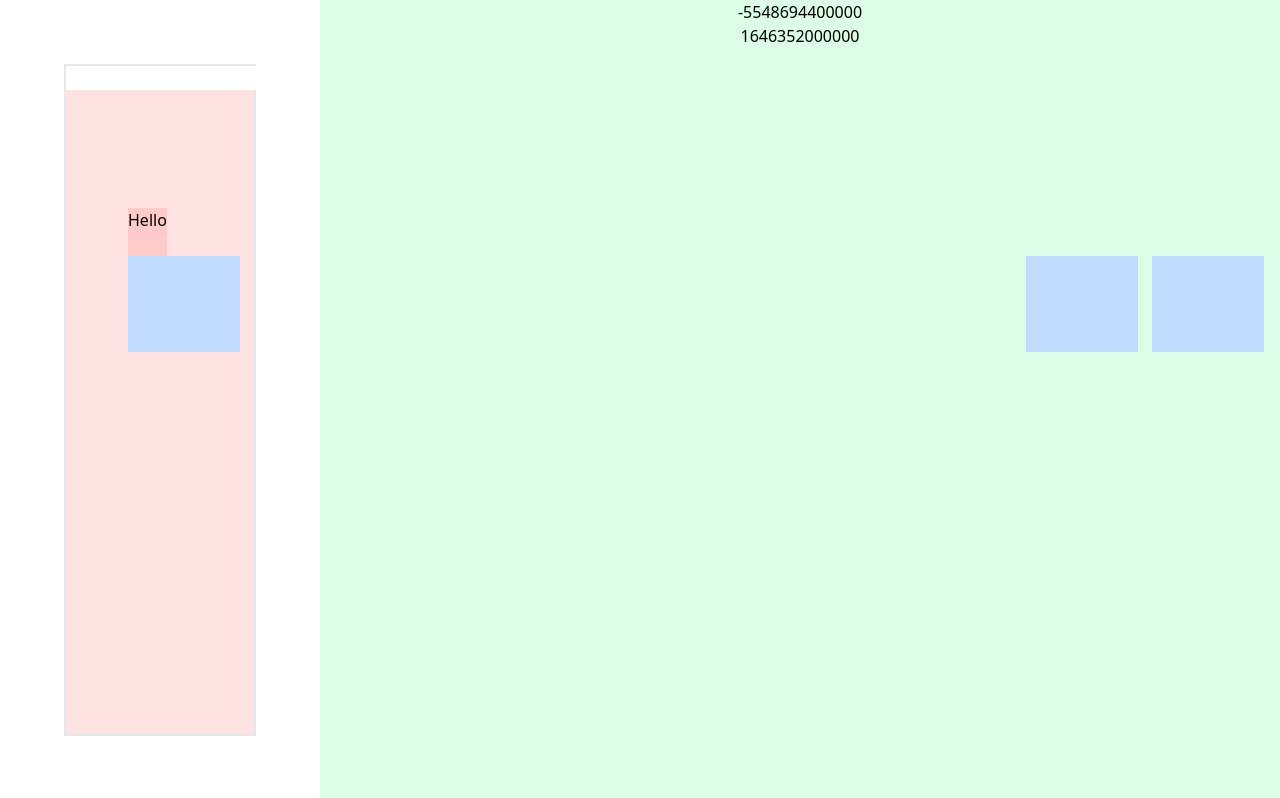
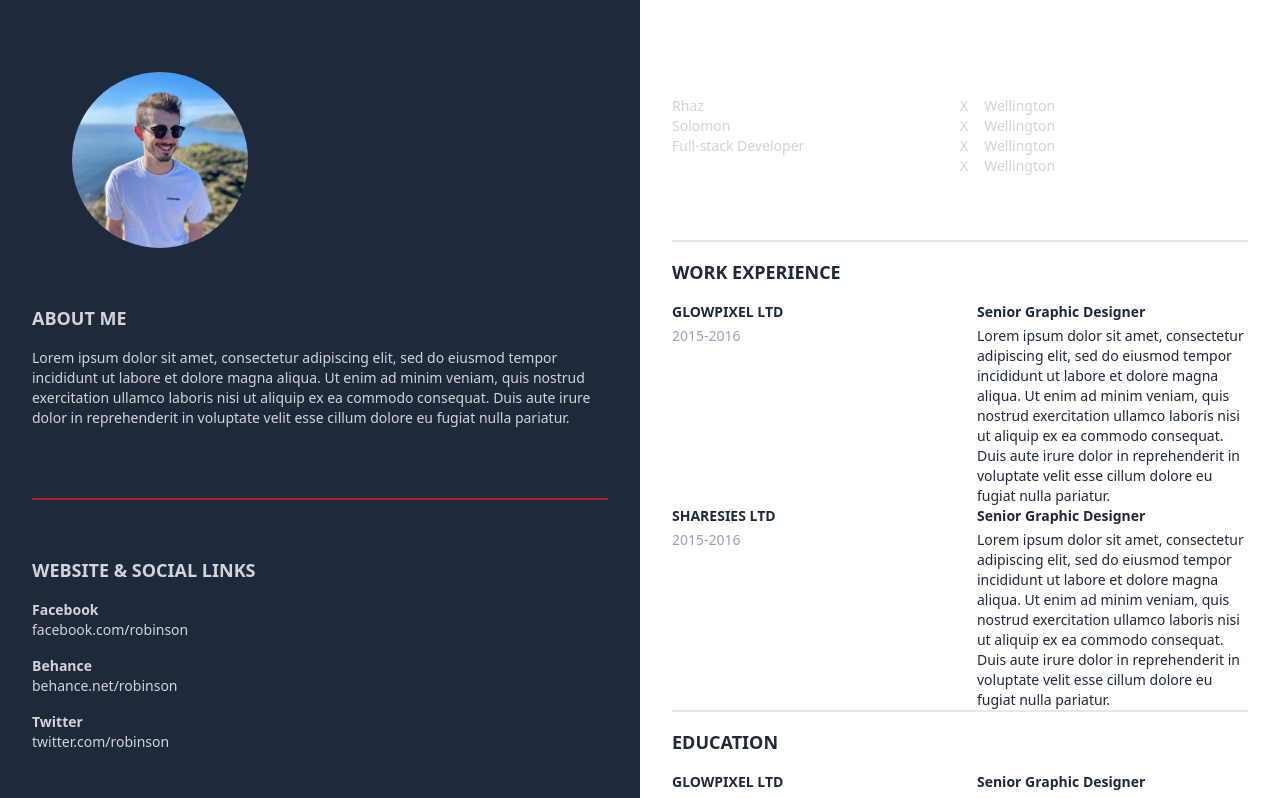
Before and after one commit to rhazsolomon/my-website, a React (Create React App) app: page / in a window 1280 px wide. Shown: the top 798 px of the page. Built offline with nearby package versions, Linux system fonts and the light colour scheme.

Commit message:
first go at making a cv in html

```diff
--- a/src/App.js
+++ b/src/App.js
@@ -4,13 +4,14 @@ import React from "react";
 import MyWebsiteLandingPage from './pages/MyWebsiteLandingPage';
 import OweMessagePage from './pages/OweMessagePage'
 import TimelineAppPage from './pages/TimelineAppPage'
+import MyResume from './pages/MyResume';
 
 function App() {
   return (
     <div className="App flex flex-col w-screen h-screen items-center justify-center">
       {/* <MyWebsiteLandingPage /> */}
       {/* <OweMessagePage /> */}
-      <TimelineAppPage />
+      <MyResume />
     </div>
   );
 }
--- a/src/components/HStack.js
+++ b/src/components/HStack.js
@@ -1,6 +1,6 @@
 const HStack = (props) => {
     return (
-        <div className={`${props.className} flex flex-row w-full h-full items-center`}>
+        <div className={`${props.className} ${props.debug ? 'bg-green-200' : ''} flex flex-row w-full h-full items-center`}>
             {props.children}
         </div>
     )
--- a/src/components/VStack.js
+++ b/src/components/VStack.js
@@ -1,6 +1,6 @@
 const VStack = (props) => {
     return (
-        <div className={`flex flex-col w-full h-full items-center justify-center ${props.className} `} onMouseEnter={props.onMouseEnter}>
+        <div className={`${props.className} ${props.debug ? 'bg-green-200' : ''} flex flex-col w-full h-full  `} onMouseEnter={props.onMouseEnter}>
             {props.children}
         </div>
     )
--- /dev/null
+++ b/src/pages/MyResume.js
@@ -0,0 +1,152 @@
+import React from "react";
+import mesh from '../static/mesh.png'
+import HStack from '../components/HStack'
+import WireframeBox from '../components/WireframeBox'
+import VStack from "../components/VStack";
+import profile from '../static/profile.jpeg'
+
+
+const ProfilePicture = () => {
+    return (
+        <img className="rounded-full w-44 m-10" src={profile}></img>
+    )
+}
+
+const AboutMe = () => {
+    return (
+        <div className="h-full w-full">
+            <SectionHeader title={'About Me'} />
+            <p>Lorem ipsum dolor sit amet, consectetur adipiscing elit, sed do eiusmod tempor incididunt ut labore et dolore magna aliqua. Ut enim ad minim veniam, quis nostrud exercitation ullamco laboris nisi ut aliquip ex ea commodo consequat. Duis aute irure dolor in reprehenderit in voluptate velit esse cillum dolore eu fugiat nulla pariatur. </p>
+        </div>
+    )
+}
+
+const Divider = () => {
+    return (
+        <div className="h-10 mb-10 border-b-2 border-b-red-700"></div>
+    )
+}
+
+const SectionHeader = ({ title }) => {
+    return (
+        <h2 className="font-bold my-4 uppercase text-lg">{title}</h2>
+    )
+}
+
+const SocialLink = ({ t, u }) => {
+    return (
+        <div className="my-4">
+            <h4 className="font-bold">{t}</h4>
+            <a href={u}>{u}</a>
+        </div>
+    )
+
+}
+
+const WebsiteAndSocial = () => {
+    return (
+        <div className="w-full">
+            <SectionHeader title={'Website & Social Links'} />
+            <SocialLink t={'Facebook'} u={'facebook.com/robinson'} />
+            <SocialLink t={'Behance'} u={'behance.net/robinson'} />
+            <SocialLink t={'Twitter'} u={'twitter.com/robinson'} />
+        </div>
+
+    )
+}
+
+
+const ExperienceSectionInfo = ({ info }) => {
+    return (
+        <HStack>
+            <VStack className='text-left items-start align-top w-auto pr-16'>
+                <h2 className="uppercase font-bold whitespace-nowrap mb-1">{info.company}</h2>
+                <h3 className="text-slate-400">{info.date}</h3>
+            </VStack>
+            <VStack>
+                <h2 className="font-bold whitespace-nowrap mb-1">{info.role}</h2>
+                <p>{info.description}</p>
+            </VStack>
+        </HStack>
+    )
+}
+
+const ExperienceSection = ({ t, experiences }) => {
+    return (
+        <VStack className="text-slate-800 w-full text-left justify-start border-t-2">
+            <SectionHeader title={t} />
+            <VStack className='w-full justify-start align-top h-full'>
+                {experiences.map((a) => <ExperienceSectionInfo info={a} />)}
+            </VStack>
+        </VStack>
+    )
+}
+
+
+const IconText = ({ icon, text }) => {
+    return (
+        <HStack className={'gap-4 h-auto'}>
+            <div>X</div>
+            <div>{text}</div>
+        </HStack>
+    )
+}
+const TopInfoPanel = () => {
+    return (
+        <HStack className='h-auto py-16'>
+            <VStack>
+                <div>Rhaz</div>
+                <div>Solomon</div>
+                <div>Full-stack Developer</div>
+            </VStack>
+            <VStack>
+                <IconText icon={'location'} text={'Wellington'} />
+                <IconText icon={'location'} text={'Wellington'} />
+                <IconText icon={'location'} text={'Wellington'} />
+                <IconText icon={'location'} text={'Wellington'} />
+            </VStack>
+        </HStack>
+    )
+}
+
+const MyResume = () => {
+    return (
+        <HStack className='text-gray-300 text-left text-sm  shadow-md justify-start'>
+            <VStack className="bg-slate-800 justify-start p-8">
+                <ProfilePicture />
+                <AboutMe />
+                <Divider />
+                <WebsiteAndSocial />
+            </VStack>
+            <VStack className={'p-8 bg-white w-auto'}>
+                <TopInfoPanel />
+
+                <ExperienceSection t={"Work Experience"} experiences={[
+                    {
+                        company: 'GlowPixel LTD',
+                        date: '2015-2016',
+                        role: 'Senior Graphic Designer',
+                        description: 'Lorem ipsum dolor sit amet, consectetur adipiscing elit, sed do eiusmod tempor incididunt ut labore et dolore magna aliqua. Ut enim ad minim veniam, quis nostrud exercitation ullamco laboris nisi ut aliquip ex ea commodo consequat. Duis aute irure dolor in reprehenderit in voluptate velit esse cillum dolore eu fugiat nulla pariatur.'
+                    },
+                    {
+                        company: 'Sharesies Ltd',
+                        date: '2015-2016',
+                        role: 'Senior Graphic Designer',
+                        description: 'Lorem ipsum dolor sit amet, consectetur adipiscing elit, sed do eiusmod tempor incididunt ut labore et dolore magna aliqua. Ut enim ad minim veniam, quis nostrud exercitation ullamco laboris nisi ut aliquip ex ea commodo consequat. Duis aute irure dolor in reprehenderit in voluptate velit esse cillum dolore eu fugiat nulla pariatur.'
+                    }
+                ]} />
+
+                <ExperienceSection t={"Education"} experiences={[
+                    {
+                        company: 'GlowPixel LTD',
+                        date: '2015-2016',
+                        role: 'Senior Graphic Designer',
+                        description: 'Lorem ipsum dolor sit amet, consectetur adipiscing elit, sed do eiusmod tempor incididunt ut labore et dolore magna aliqua. Ut enim ad minim veniam, quis nostrud exercitation ullamco laboris nisi ut aliquip ex ea commodo consequat. Duis aute irure dolor in reprehenderit in voluptate velit esse cillum dolore eu fugiat nulla pariatur.'
+                    }
+                ]} />
+            </VStack>
+        </HStack>
+    )
+}
+
+export default MyResume;
--- a/tailwind.config.js
+++ b/tailwind.config.js
@@ -1,6 +1,6 @@
 const plugin = require('tailwindcss/plugin')
 
-const backfaceVisibility = plugin(function({addUtilities}) {
+const backfaceVisibility = plugin(function ({ addUtilities }) {
   addUtilities({
     '.backface-visible': {
       'backface-visibility': 'visible',
@@ -18,6 +18,10 @@ module.exports = {
   ],
   theme: {
     extend: {},
+    fontFamily: {
+      'display': ['Oswald'],
+      'body': ['"Open Sans"'],
+    }
   },
   plugins: [],
 }
```
Also changed, not shown: src/static/profile.jpeg (added).
